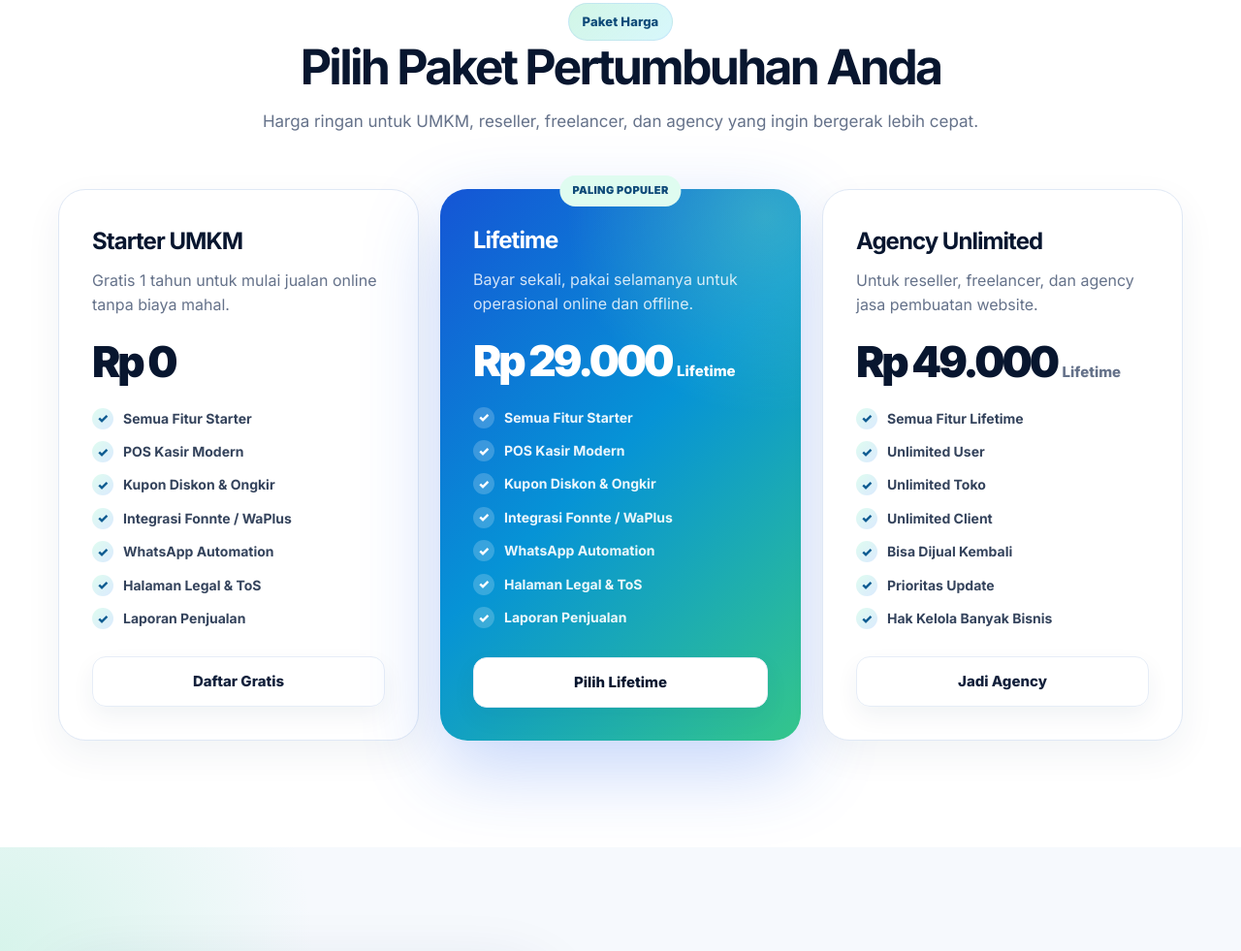
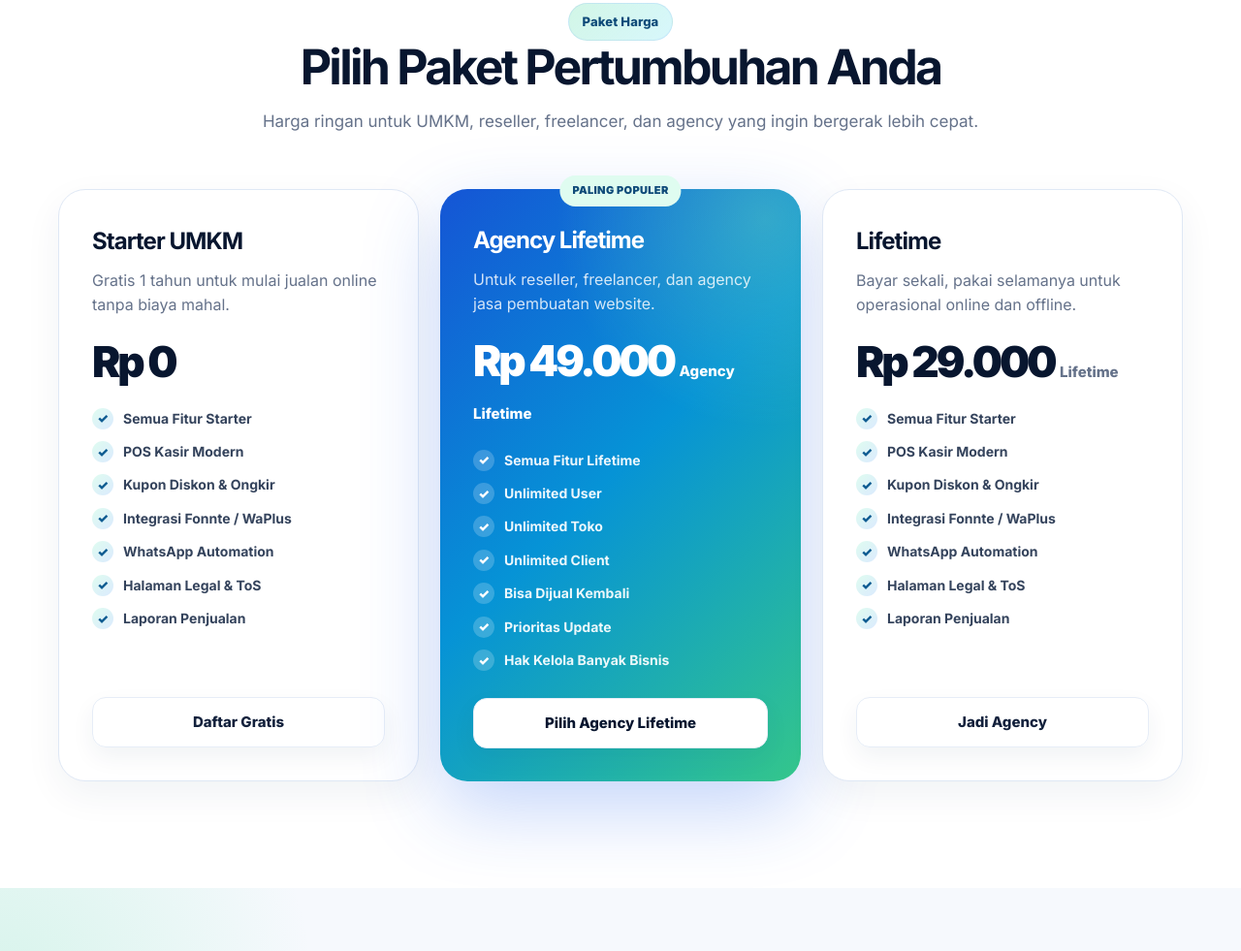
Before and after one commit to imersnesia/imerswastorefixedfinal, a plain HTML site: page index.html in a window 1280 px wide. Shown: the part 7520-8501 px from the top of the page at 97% size. Drawn offline with Linux system fonts and the light colour scheme; no server answers.

Commit message:
Update index.html

```diff
--- a/index.html
+++ b/index.html
@@ -2117,6 +2117,22 @@
 
           <article class="price-card featured reveal">
             <div class="popular">PALING POPULER</div>
+            <h3>Agency Lifetime</h3>
+            <p class="price-desc">Untuk reseller, freelancer, dan agency jasa pembuatan website.</p>
+            <div class="price">Rp 49.000 <span>Agency Lifetime</span></div>
+            <ul class="simple-list">
+              <li>Semua Fitur Lifetime</li>
+              <li>Unlimited User</li>
+              <li>Unlimited Toko</li>
+              <li>Unlimited Client</li>
+              <li>Bisa Dijual Kembali</li>
+              <li>Prioritas Update</li>
+              <li>Hak Kelola Banyak Bisnis</li>
+            </ul>
+            <a href="#" onclick="openModal(event)" class="btn btn-secondary" style="color:var(--navy); background:white;">Pilih Agency Lifetime</a>
+          </article>
+
+          <article class="price-card reveal">
             <h3>Lifetime</h3>
             <p class="price-desc">Bayar sekali, pakai selamanya untuk operasional online dan offline.</p>
             <div class="price">Rp 29.000 <span>Lifetime</span></div>
@@ -2128,22 +2144,6 @@
               <li>WhatsApp Automation</li>
               <li>Halaman Legal & ToS</li>
               <li>Laporan Penjualan</li>
-            </ul>
-            <a href="#" onclick="openModal(event)" class="btn btn-secondary" style="color:var(--navy); background:white;">Pilih Lifetime</a>
-          </article>
-
-          <article class="price-card reveal">
-            <h3>Agency Unlimited</h3>
-            <p class="price-desc">Untuk reseller, freelancer, dan agency jasa pembuatan website.</p>
-            <div class="price">Rp 49.000 <span>Lifetime</span></div>
-            <ul class="simple-list">
-              <li>Semua Fitur Lifetime</li>
-              <li>Unlimited User</li>
-              <li>Unlimited Toko</li>
-              <li>Unlimited Client</li>
-              <li>Bisa Dijual Kembali</li>
-              <li>Prioritas Update</li>
-              <li>Hak Kelola Banyak Bisnis</li>
             </ul>
             <a href="#" onclick="openModal(event)" class="btn btn-secondary">Jadi Agency</a>
           </article>
```
